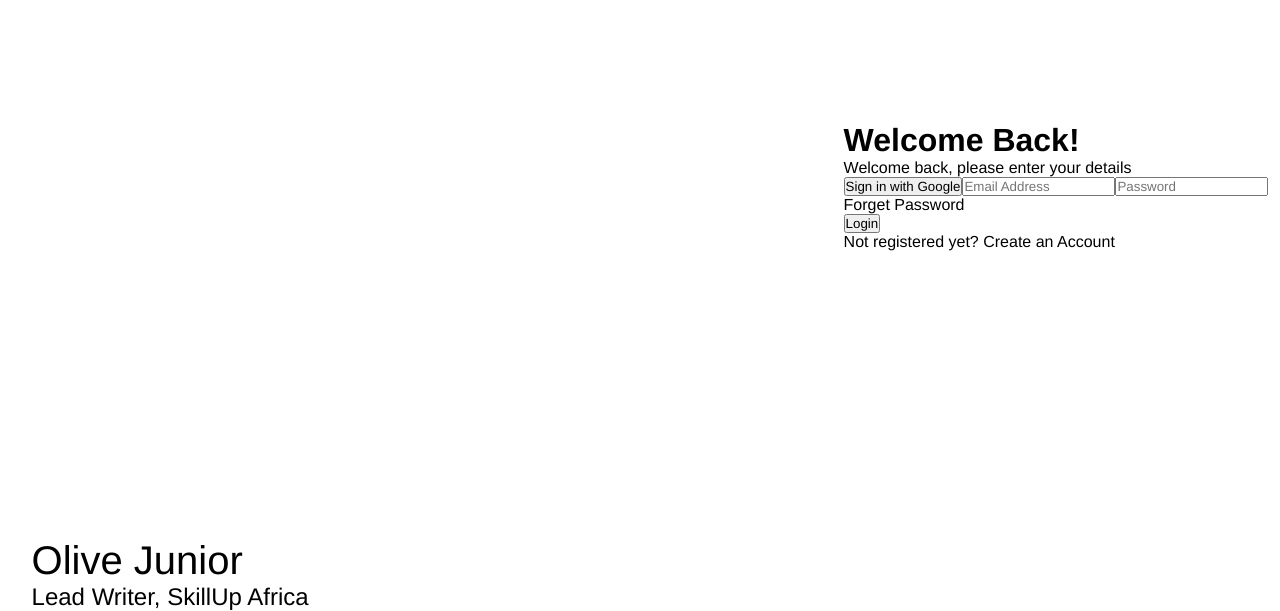
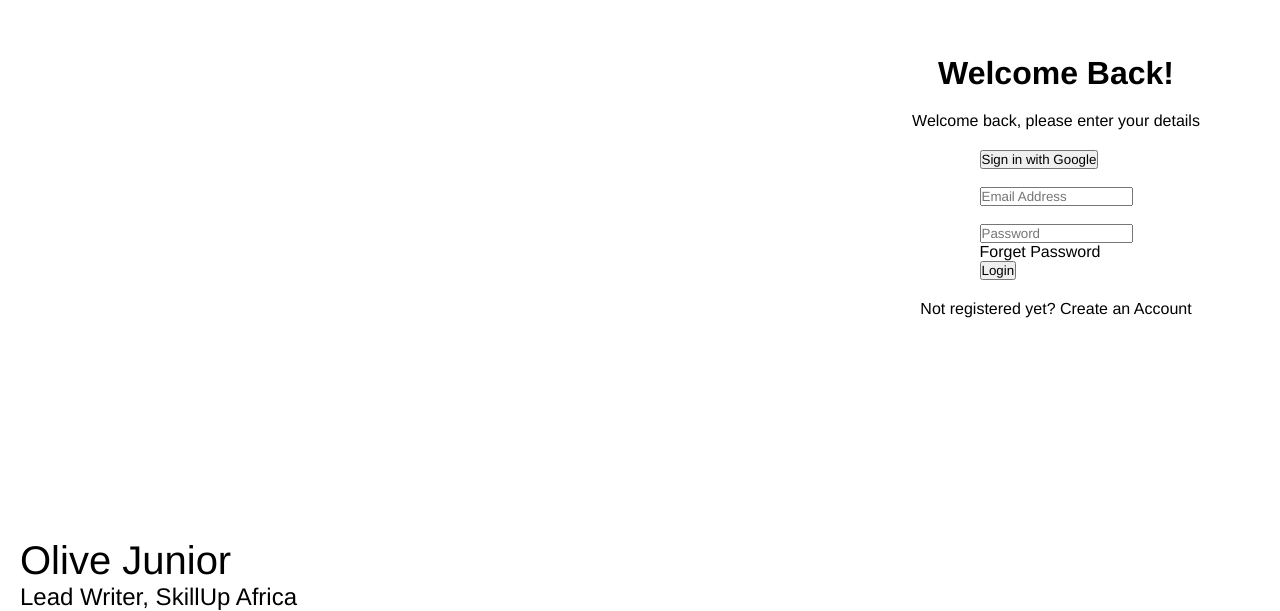
Before and after one commit to Adesina-Abiodun/SkillUp-Blog, a React (Vite) app in the folder SKILLUP-BLOG/: page /login in a window 1280 px wide. Shown: the part 214-825 px from the top of the page. Built offline with nearby package versions, Linux system fonts and the light colour scheme.

Commit message:
christ and josh push

```diff
--- a/SKILLUP-BLOG/src/LoginPage/Login.css
+++ b/SKILLUP-BLOG/src/LoginPage/Login.css
@@ -72,8 +72,13 @@
     font-size: 24px;
   }
 
-  .register-form {
-    width: 30%;
+  .form {
+    width: 35%;
+    height: 100%;
+    display: flex;
+    flex-direction: column;
+    align-items: center;
+    justify-content: center;
+    row-gap: 20px;
     /* background: #F3F2FF; */
-    background-color: black;
   }
--- a/SKILLUP-BLOG/src/LoginPage/Login.jsx
+++ b/SKILLUP-BLOG/src/LoginPage/Login.jsx
@@ -24,9 +24,13 @@ function Login() {
         <h1>Welcome Back!</h1>
         <p>Welcome back, please enter your details</p>
         <form action="">
-        <button>Sign in with Google</button>
+        <button>Sign in with Google</button><br/><br/>
+        <p></p>
         <input type="email" placeholder='Email Address'/>
+        <p></p>
+        <br/>
         <input type="password" placeholder='Password' />
+        <p></p>
         <p>Forget Password</p>
         <button>Login</button>
         </form>
```
